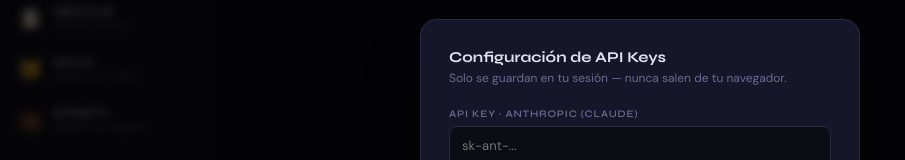
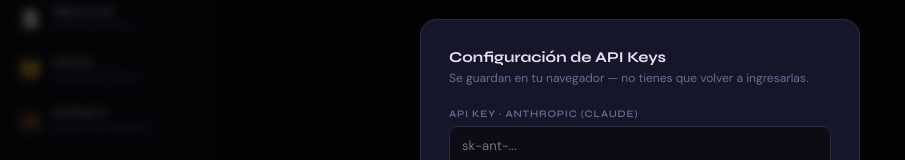
Before and after one commit to besq92/ASISTENTEBRUNO, a React (Vite) app: page / in a window 1280 px wide. Both pictures are taken after a click on the button "⚙ Config". Shown: the part 194-354 px from the top of the page, without its empty margins (0-905 px from the left). Built offline with nearby package versions, Linux system fonts and the light colour scheme.

Commit message:
Update App.jsx

```diff
--- a/src/App.jsx
+++ b/src/App.jsx
@@ -35,6 +35,7 @@
 const STRATY_SHEET_ID = "1K8DwyXxY8JkYTPurwGCuiQgLhUDxY1jat4u0mszg-hc";
 const CRM_BASE        = "https://mahfebuoqcjzdonhlgkv.supabase.co/functions/v1/crm-api";
 const SHEETS_BASE     = "https://sheets.googleapis.com/v4/spreadsheets";
+const PROXY_URL       = "https://mahfebuoqcjzdonhlgkv.supabase.co/functions/v1/anthropic-proxy";
 
 const AGENTS = [
   {
@@ -122,12 +123,12 @@
           Configuración de API Keys
         </p>
         <p style={{ fontFamily:"'DM Sans',sans-serif", fontSize:12, color:"#6B6B90", marginBottom:22 }}>
-          Solo se guardan en tu sesión — nunca salen de tu navegador.
+          Se guardan en tu navegador — no tienes que volver a ingresarlas.
         </p>
         {[
-          { label:"API Key · Anthropic (Claude)",              key:"anthropicKey", ph:"sk-ant-...",                  type:"password" },
-          { label:"API Key · NEXXUS CRM",                      key:"nexusKey",     ph:"Tu CRM_API_KEY de Supabase",  type:"password" },
-          { label:"API Key · Google Sheets (Olivia & STRATY)", key:"sheetsKey",    ph:"AIza...",                     type:"password" },
+          { label:"API Key · Anthropic (Claude)",              key:"anthropicKey", ph:"sk-ant-...",                 type:"password" },
+          { label:"API Key · NEXXUS CRM",                      key:"nexusKey",     ph:"Tu CRM_API_KEY de Supabase", type:"password" },
+          { label:"API Key · Google Sheets (Olivia & STRATY)", key:"sheetsKey",    ph:"AIza...",                   type:"password" },
         ].map(({ label, key, ph, type }) => (
           <div key={key} style={{ marginBottom:16 }}>
             <label style={{ display:"block", fontFamily:"'Syne',sans-serif", fontSize:10,
@@ -227,7 +228,7 @@
         if (active.mcpServers) body.mcp_servers=active.mcpServers;
         if (tools)             body.tools=tools;
         if (i>0) setStatus("Ejecutando herramientas…");
-        const res=await fetch("https://mahfebuoqcjzdonhlgkv.supabase.co/functions/v1/anthropic-proxy",{
+        const res=await fetch(PROXY_URL, {
           method:"POST",
           headers:{"Content-Type":"application/json","x-api-key":config.anthropicKey,"anthropic-version":"2023-06-01"},
           body:JSON.stringify(body)
```
